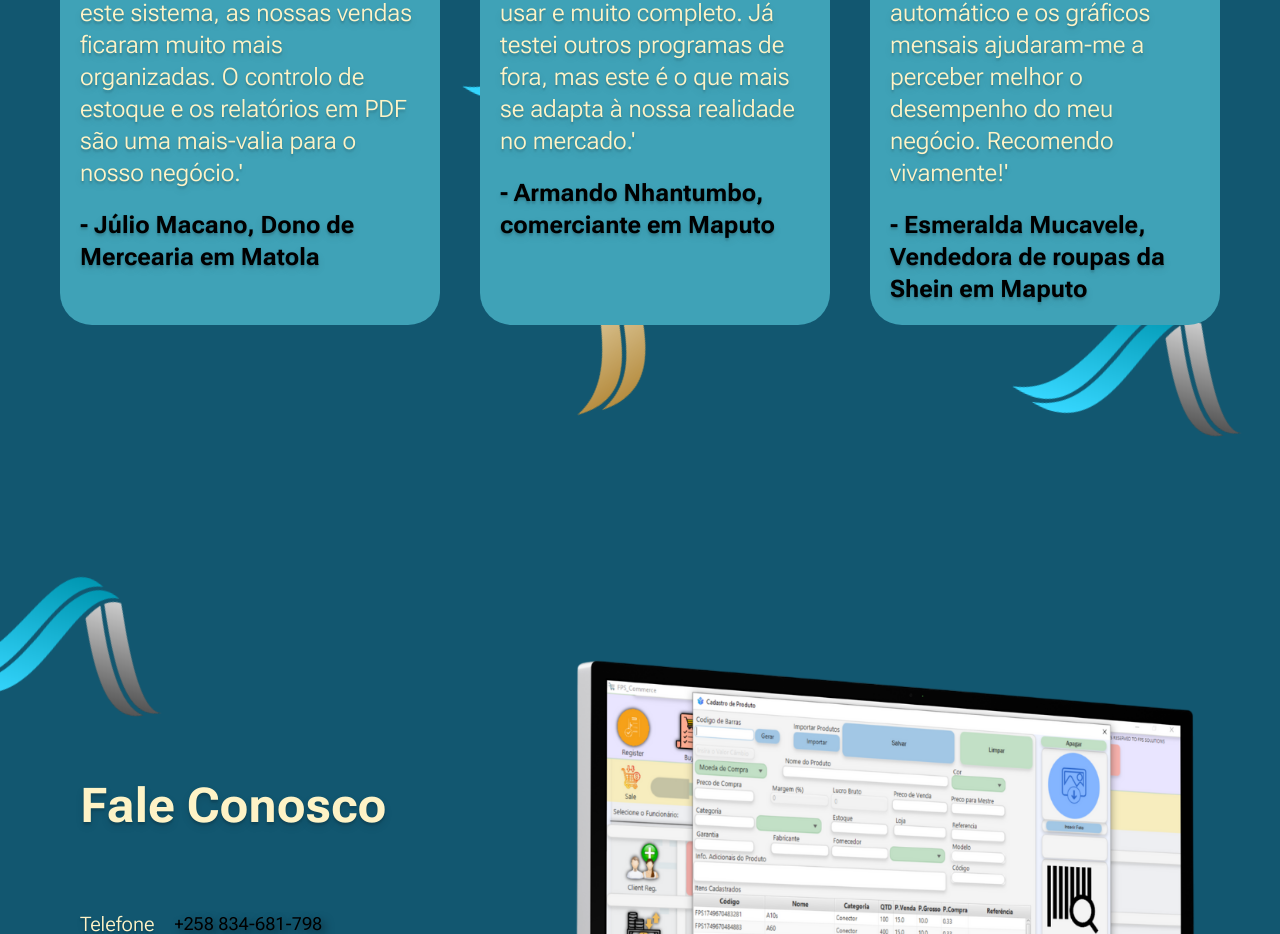
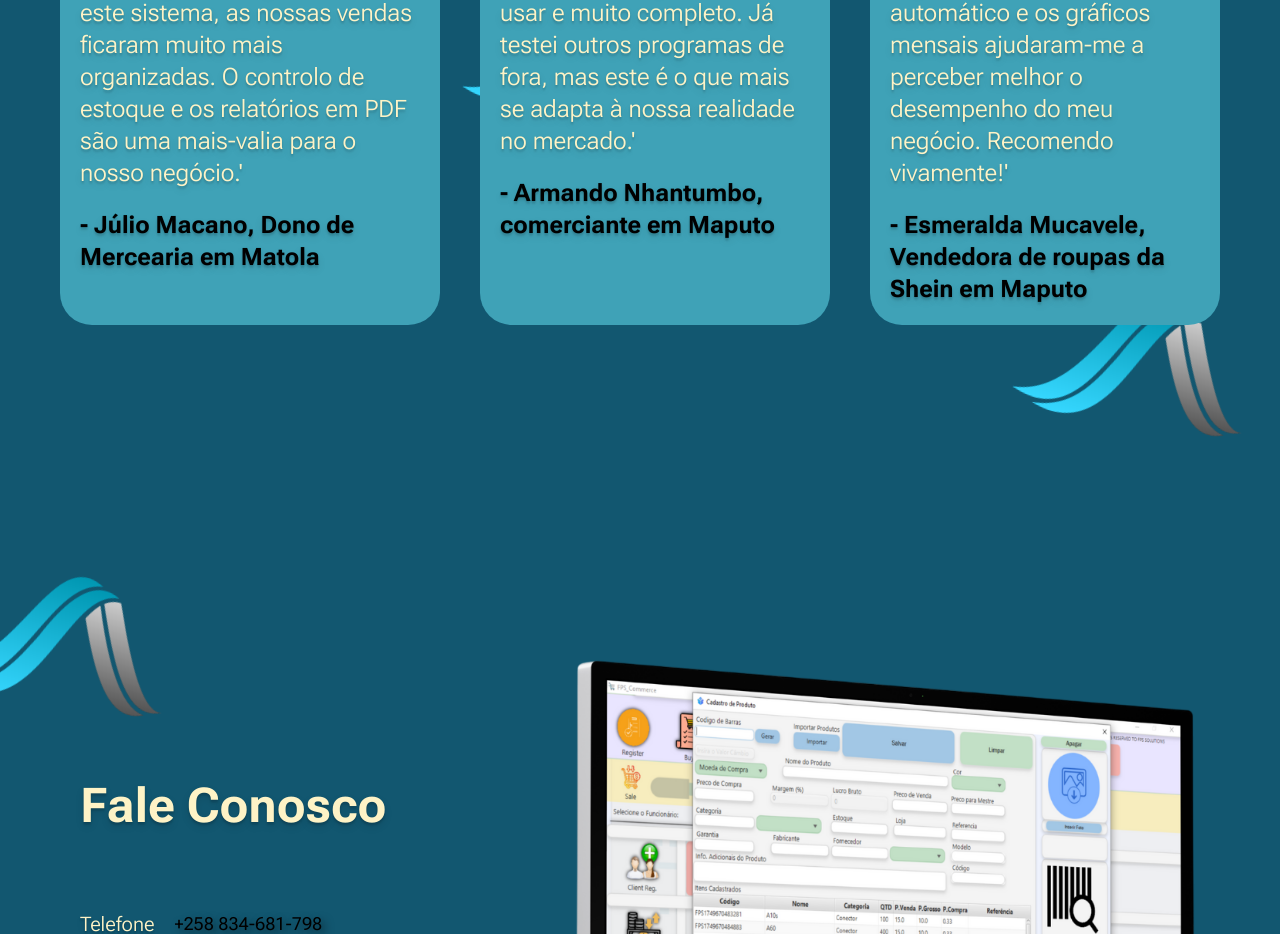
Before and after one commit to CafeNoCodigo/LANDING_PAGE_POINT_OF_SALE_SYSTEM, a React (Vite) app: page / in a window 1280 px wide. Shown: the part 3379-4313 px from the top of the page. Built offline with nearby package versions, Linux system fonts and the light colour scheme.

Commit message:
Update Report.jsx

```diff
--- a/src/sections/Report.jsx
+++ b/src/sections/Report.jsx
@@ -6,11 +6,6 @@ const Report = () => {
 
   return (
     <section id="report" className='section-layout section mt-20 md:mt-0'>
-        <img
-        src="/images/bg-element-yellow.png"
-        className='element-decoration rotate-55 md:ml-0 ml-[-100px] mt-100 md:mt-120
-          md:hover:rotate-255 transition-all duration-750 ease-in-out'
-        alt="Element decoration yellow" />
 
         <img
         src="/images/bg-element-blue.png"
```
